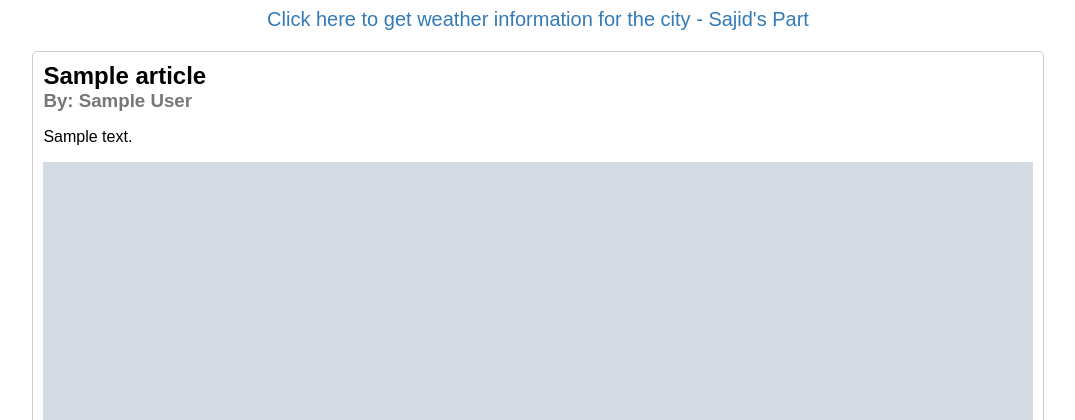
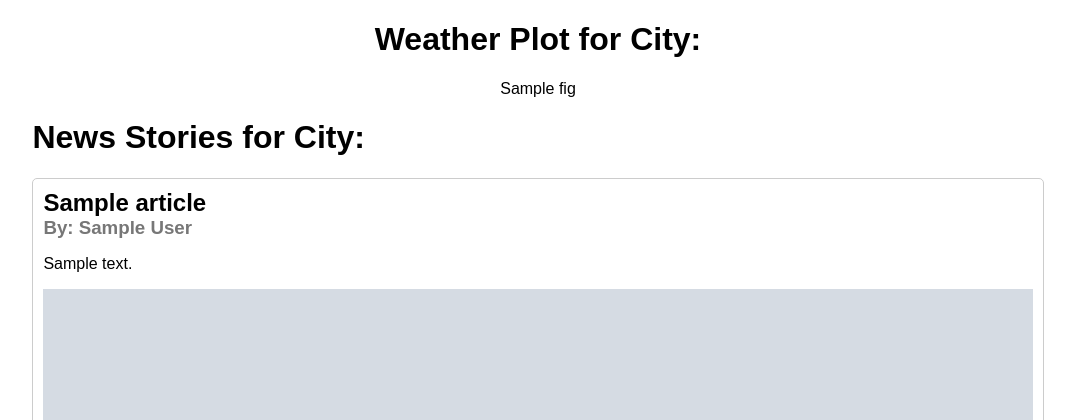
Before and after one commit to asamzaman87/Weather-Aggregator, a Flask app: template backend/templates/news.html in a window 1280 px wide. Shown: the top 420 px of the page, without its empty margins (102-1177 px from the left). Run offline with Flask 2, Linux system fonts and the light colour scheme; the template is opened without the code that fills it: most values are stand-ins (such as "Sample title", 1, 10 or a date in 2020); grey boxes marked "Sample" are stand-in pictures.

Commit message:
Update news.html
Final code

```diff
--- a/backend/templates/news.html
+++ b/backend/templates/news.html
@@ -6,9 +6,11 @@
 </head>
 <body>
 <div class="navigation">
-    <a href="/weather">Click here to get weather information for the city - Sajid's Part</a>
+    <h1>Weather Plot for City:</h1>
+        {{ fig | safe }}
   </div>
   <div class="news-container">
+    <h1>News Stories for City:</h1>
     {% for article in news.articles[:5] %}
       <div class="news-item">
         <h2>{{ article.title }}</h2>
```
